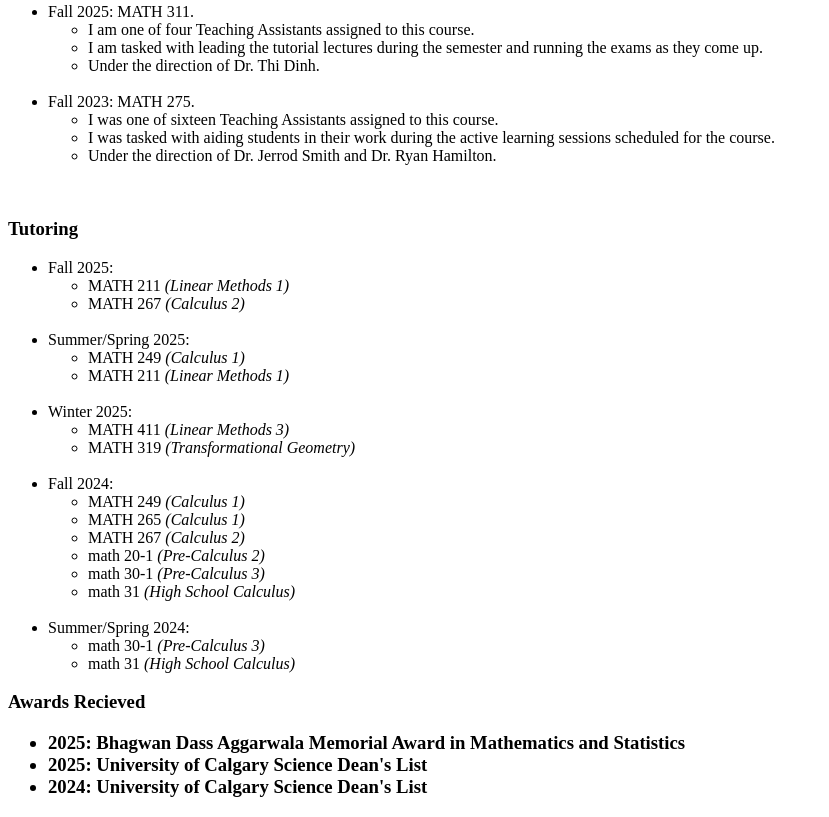
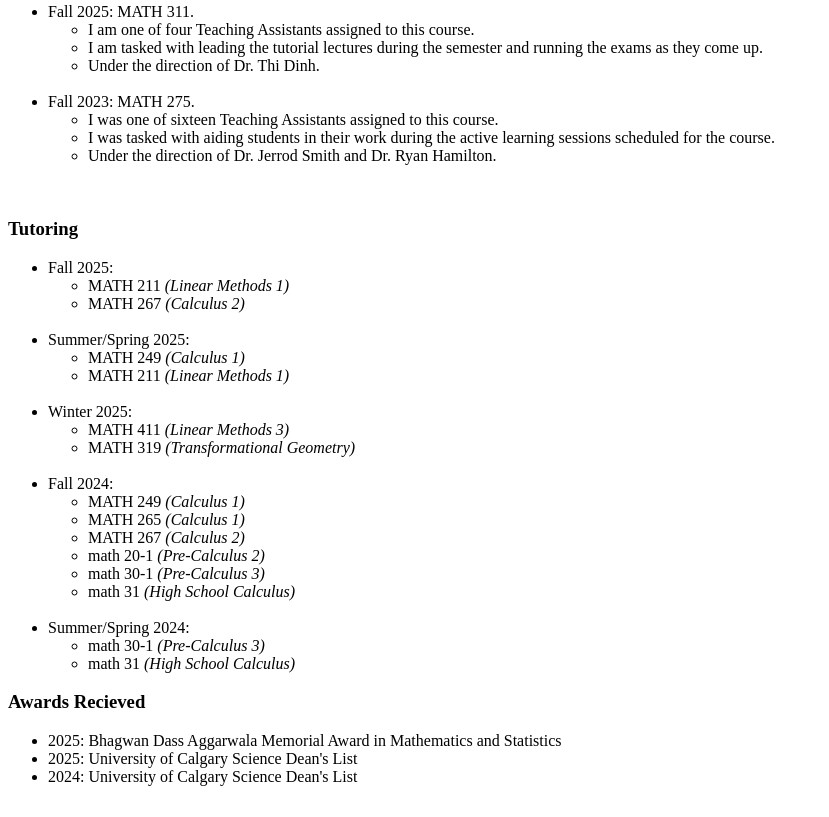
Before and after one commit to TahaHedayat/tahahedayat.github.io, a plain HTML site: page index.html in a window 1280 px wide. Shown: the part 3578-4395 px from the top of the page, without its empty margins (0-829 px from the left). Drawn offline with Linux system fonts and the light colour scheme.

Commit message:
Update index.html

```diff
--- a/index.html
+++ b/index.html
@@ -320,7 +320,7 @@
     </ul>
 </ul>
 
-<h3> Awards Recieved <h3>
+<h3> Awards Recieved </h3>
 <ul>
   <li> 2025: Bhagwan Dass Aggarwala Memorial Award in Mathematics and Statistics </li>
   <li> 2025: University of Calgary Science Dean's List </li>
```
